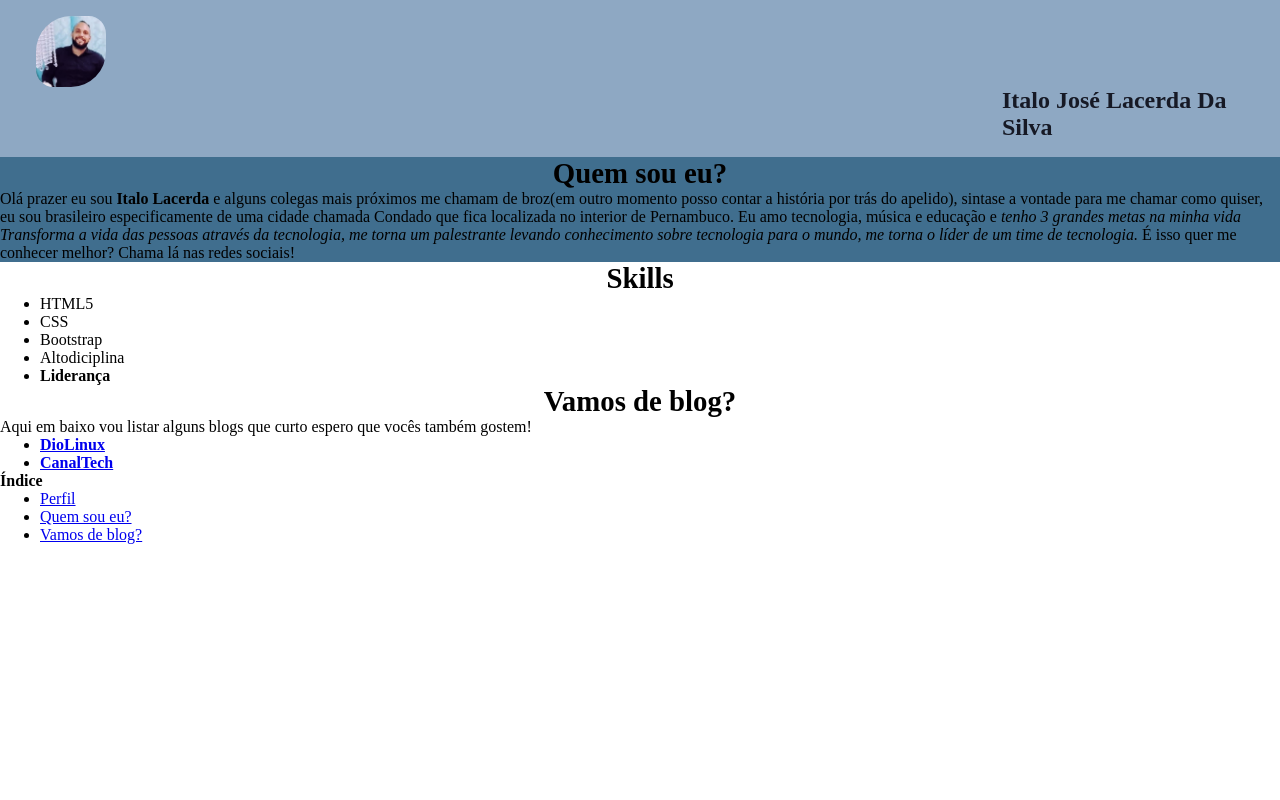
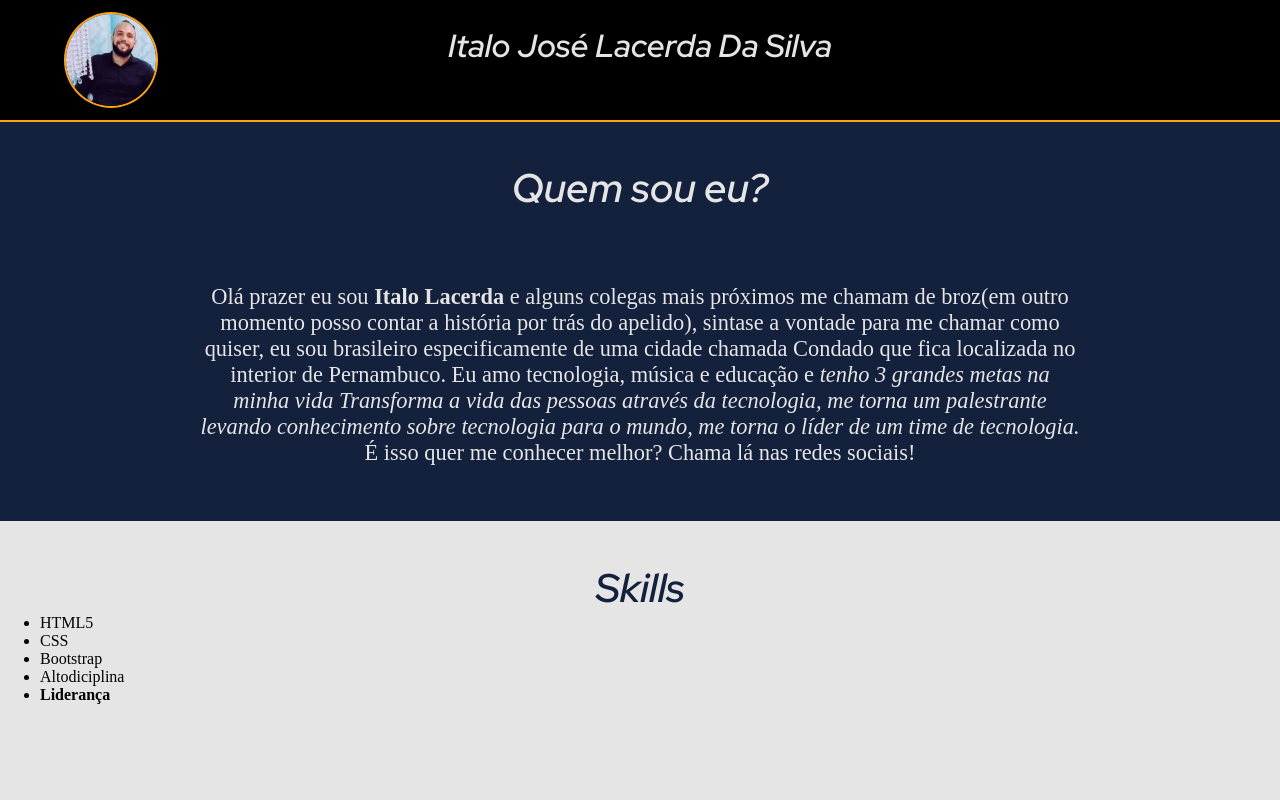
Before and after one commit to ItaloLacerda/ItaloLacerda.github.io, a plain HTML site: page index.html in a window 1280 px wide. Shown: the top 800 px of the page. Drawn offline with Linux system fonts and the light colour scheme; a web font is replaced by a local one.

Commit message:
Inclui CSS e cria layout de pagina

```diff
--- a/index.html
+++ b/index.html
@@ -1,22 +1,19 @@
 <!DOCTYPE html>
 <html lang="pt-br">
+
 <head>
   <meta charset="UTF-8" />
   <title>Portifolio</title>
   <link rel="stylesheet" type="text/css" href="src/style/style.css">
 </head>
+
 <body>
-    <div>
   <header>
-        <img
-        id="icon-profile"
-        src="src/img/foto-perfil.jpeg"
-        alt="Foto De Perfil Do Italo Lacerda Com Camisa Social Azul Escuro Sentado Em Mesa"
-        width="200px"
-      />
-        <h2>Italo José Lacerda Da Silva</h2>
+    <img class="icon-profile" src="src/img/foto-perfil.jpeg"
+      alt="Foto De Perfil Do Italo Lacerda Com Camisa Social Azul Escuro Sentado Em Mesa" width="200px" />
+    <h1>Italo José Lacerda Da Silva</h1>
   </header>
-      <div id="About">
+  <section class="section1">
     <h3>Quem sou eu?</h3>
     <p>
       Olá prazer eu sou <strong>Italo Lacerda</strong> e alguns colegas mais
@@ -31,7 +28,8 @@
       </em>
       É isso quer me conhecer melhor? Chama lá nas redes sociais!
     </p>
-        </div>
+  </section>
+  <section class="section2">
     <h3>Skills</h3>
     <ul>
       <li>HTML5</li>
@@ -40,6 +38,8 @@
       <li>Altodiciplina</li>
       <li><strong>Liderança</strong></li>
     </ul>
+  </section>
+  <section class="section3">
     <h3 id="Blog">Vamos de blog?</h3>
     <p>
       Aqui em baixo vou listar alguns blogs que curto espero que vocês
@@ -47,20 +47,13 @@
     </p>
     <ul>
       <li>
-            <strong
-              ><a href="https://diolinux.com.br/" target="_blank"
-                >DioLinux</a
-              ></strong
-            >
+        <strong><a href="https://diolinux.com.br/" target="_blank">DioLinux</a></strong>
       </li>
       <li>
-            <strong
-              ><a href="https://canaltech.com.br/" target="_blank"
-                >CanalTech</a
-              ></strong
-            >
+        <strong><a href="https://canaltech.com.br/" target="_blank">CanalTech</a></strong>
       </li>
     </ul>
+  </section>
   <footer>
     <h4>Índice</h4>
     <ul>
@@ -69,6 +62,6 @@
       <li><a href="#Blog">Vamos de blog?</a></li>
     </ul>
   </footer>
-    </div>
 </body>
+
 </html>
--- a/src/style/style.css
+++ b/src/style/style.css
@@ -1,33 +1,89 @@
-@import url('https://fonts.googleapis.com/css2?family=Roboto+Slab:wght@100;200;300;400;500;600;700;800;900&family=Tiro+Telugu:ital@1&display=swap');
+@import url('https://fonts.googleapis.com/css2?family=Lobster&family=Red+Hat+Display:ital,wght@1,600&display=swap');
 
 * {
     margin: 0;
 }
+
 header {
-    background-color: #8EA8C3;
-    padding: 1em;
+    background-color: #000000;
+    position: fixed;
+    width: 100%;
+    height: 120px;
+    border-bottom: 2.8px solid #FCA311;
+    z-index: 2;
+
 }
 
-h2 {
-    color: #161925;
-    font-family: 'Tiro Telugu', serif;
-    display: inline-block;
-    margin-left: 79% ;
+footer {
+    background-color: #000000;
+    position: absolute;
+    bottom: -595px;
+    width: 100%;
+    height: 120px;
+    border-top: 2px solid #FCA311;
+    z-index: 2;
 }
 
-#icon-profile {
-    width: 70px;
-    border-radius: 50% 25%;
-    vertical-align: middle;
-    margin-left: 20px;
-}
+h1 {
+    color: #E5E5E5;
+    text-align: center;
+    margin-top: 24px;
+    font-family: 'Red Hat Display', sans-serif;
 
-#About {
-    background-color: #406E8E;
+
 }
 
 h3 {
+    color: #E5E5E5;
     text-align: center;
-    font-size: 1.8em;
+    margin-top: 40px;
+    font-size: 2.5em;
+    font-family: 'Red Hat Display', sans-serif;
 
 }
+
+section {
+    position: absolute;
+
+}
+
+.icon-profile {
+    border-radius: 50%;
+    width: 90px;
+    position: absolute;
+    top: 12px;
+    left: 5%;
+    border: 2.5px solid #FCA311;
+
+}
+
+.section1 {
+    top: 121px;
+    background-color: #14213D;
+    height: 400px;
+    text-align: center;
+}
+
+.section1 p {
+    color: #E5E5E5;
+    font-size: 1.4em;
+    margin: 70px 200px;
+}
+
+.section2 {
+    top: 521px;
+    height: 400px;
+    width: 100%;
+    background-color: #E5E5E5;
+}
+
+.section2 h3 {
+    color: #14213D;
+}
+
+.section3 {
+    top: 922px;
+    height: 400px;
+    width: 100%;
+    background-color: #14213D;
+}
```
Lines whose indentation alone changed are shown as unchanged.
